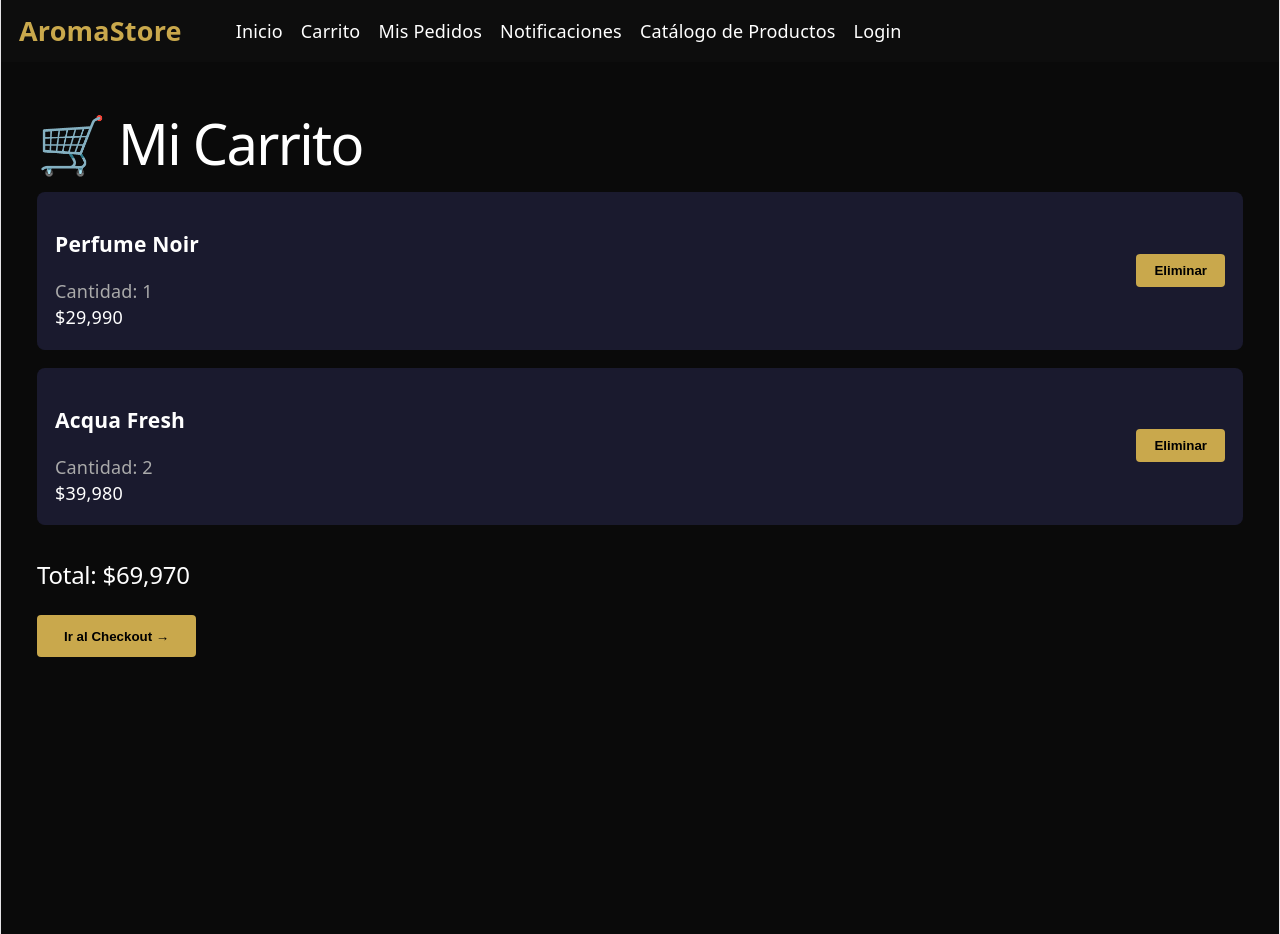
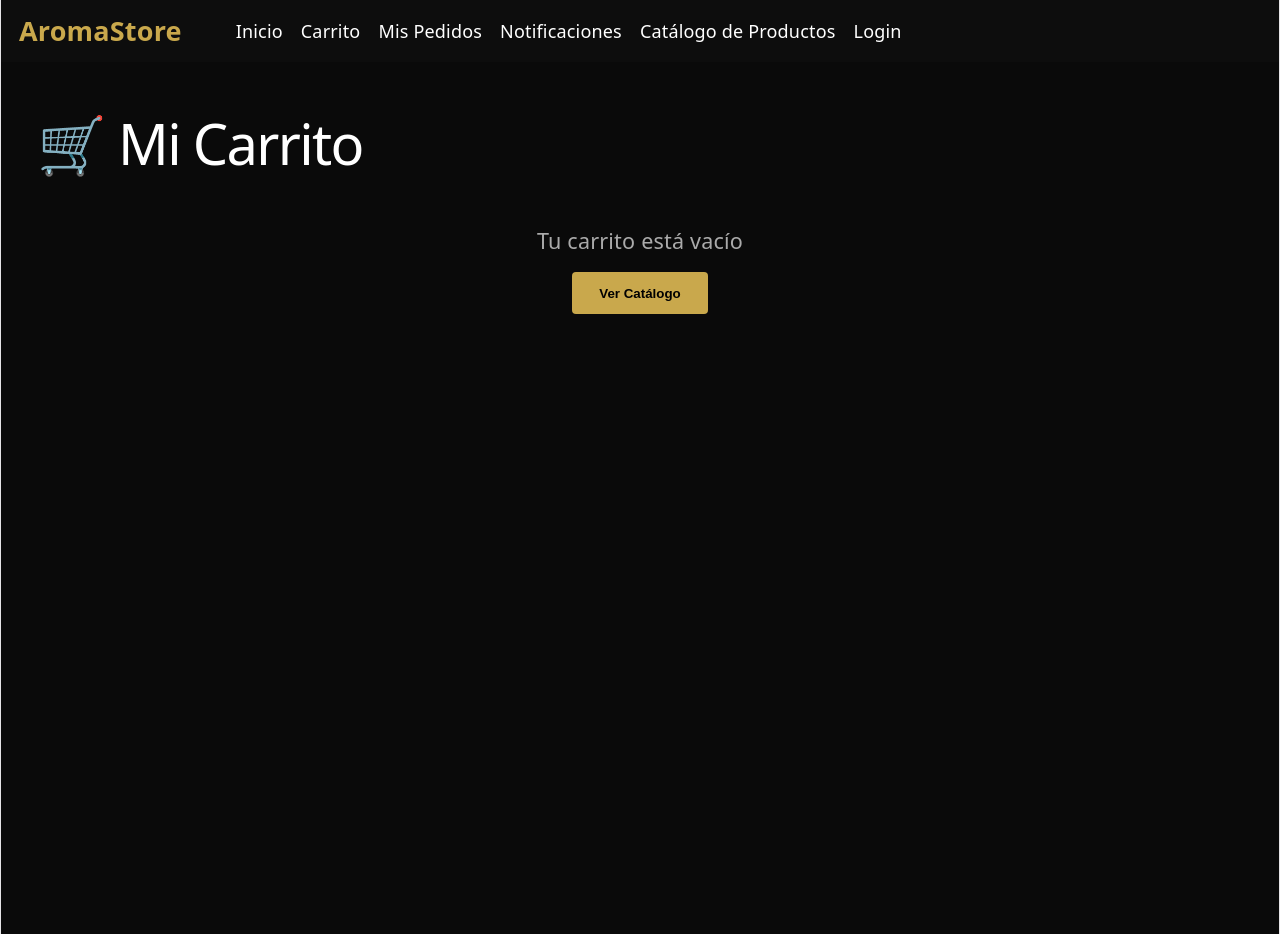
Before and after one commit to Diego-Back-End/aromastore-frontend, a React (Vite) app: page /carrito in a window 1280 px wide. Built offline with nearby package versions, Linux system fonts and the light colour scheme.

Commit message:
feat: Carrito usa context global sin datos hardcodeados

```diff
--- a/src/pages/Carrito.jsx
+++ b/src/pages/Carrito.jsx
@@ -1,40 +1,70 @@
-import { useState } from 'react'
 import { useNavigate } from 'react-router-dom'
+import { useCarrito } from '../context/CarritoContext'
 
 function Carrito() {
   const navigate = useNavigate()
-
-  const [items, setItems] = useState([
-    { id: 1, nombre: 'Perfume Noir', precio: 29990, cantidad: 1 },
-    { id: 2, nombre: 'Acqua Fresh', precio: 19990, cantidad: 2 },
-  ])
-
-  const total = items.reduce((acc, item) => acc + item.precio * item.cantidad, 0)
-
-  const eliminar = (id) => {
-    setItems(items.filter(item => item.id !== id))
-  }
+  const { items, eliminarDelCarrito, total } = useCarrito()
 
   return (
-    <div style={{ padding: '2rem', backgroundColor: '#0a0a0a', minHeight: '100vh' }}>
+    <div style={{ backgroundColor: '#0a0a0a', minHeight: '100vh', padding: '2rem' }}>
       <h1 style={{ color: '#ffffff', marginBottom: '2rem' }}>🛒 Mi Carrito</h1>
+
       {items.length === 0 ? (
-        <p style={{ color: '#aaaaaa' }}>Tu carrito está vacío</p>
+        <div style={{ textAlign: 'center', marginTop: '4rem' }}>
+          <p style={{ color: '#aaaaaa', fontSize: '1.2rem', marginBottom: '1rem' }}>
+            Tu carrito está vacío
+          </p>
+          <button onClick={() => navigate('/catalogo-productos')} style={{
+            padding: '0.75rem 1.5rem', backgroundColor: '#c9a84c',
+            color: '#000000', fontWeight: 'bold', border: 'none',
+            borderRadius: '4px', cursor: 'pointer'
+          }}>
+            Ver Catálogo
+          </button>
+        </div>
       ) : (
-        <>
+        <div style={{ maxWidth: '800px', margin: '0 auto' }}>
           {items.map(item => (
-            <div key={item.id} style={{ display: 'flex', justifyContent: 'space-between', alignItems: 'center', borderBottom: '1px solid #1a1a2e', padding: '1rem 0', backgroundColor: '#1a1a2e', marginBottom: '1rem', borderRadius: '8px', padding: '1rem' }}>
+            <div key={item.id} style={{
+              display: 'flex', justifyContent: 'space-between',
+              alignItems: 'center', backgroundColor: '#1a1a2e',
+              marginBottom: '1rem', borderRadius: '8px',
+              padding: '1.5rem', border: '1px solid #2a2a4e'
+            }}>
               <div>
-                <h3 style={{ color: '#ffffff' }}>{item.nombre}</h3>
+                <h3 style={{ color: '#ffffff', marginBottom: '0.25rem' }}>{item.nombre}</h3>
                 <p style={{ color: '#aaaaaa' }}>Cantidad: {item.cantidad}</p>
-                <p style={{ color: '#ffffff' }}>${(item.precio * item.cantidad).toLocaleString()}</p>
+                <p style={{ color: '#c9a84c', fontWeight: 'bold' }}>
+                  ${(item.precio * item.cantidad).toLocaleString()}
+                </p>
               </div>
-              <button onClick={() => eliminar(item.id)} style={{ padding: '0.5rem 1rem', backgroundColor: '#c9a84c', color: '#000000', fontWeight: 'bold', border: 'none', borderRadius: '4px', cursor: 'pointer' }}>Eliminar</button>
+              <button onClick={() => eliminarDelCarrito(item.id)} style={{
+                padding: '0.5rem 1rem', backgroundColor: 'transparent',
+                color: '#ff4444', fontWeight: 'bold',
+                border: '1px solid #ff4444', borderRadius: '4px', cursor: 'pointer'
+              }}>
+                Eliminar
+              </button>
             </div>
           ))}
-          <h2 style={{ color: '#ffffff', marginTop: '2rem' }}>Total: ${total.toLocaleString()}</h2>
-          <button onClick={() => navigate('/checkout')} style={{ padding: '0.75rem 1.5rem', backgroundColor: '#c9a84c', color: '#000000', fontWeight: 'bold', border: 'none', borderRadius: '4px', cursor: 'pointer', marginTop: '1rem' }}>Ir al Checkout →</button>
-        </>
+
+          <div style={{
+            backgroundColor: '#1a1a2e', borderRadius: '8px',
+            padding: '1.5rem', marginTop: '1rem',
+            border: '1px solid #c9a84c'
+          }}>
+            <h2 style={{ color: '#ffffff', marginBottom: '1rem' }}>
+              Total: <span style={{ color: '#c9a84c' }}>${total.toLocaleString()}</span>
+            </h2>
+            <button onClick={() => navigate('/checkout')} style={{
+              width: '100%', padding: '0.75rem', backgroundColor: '#c9a84c',
+              color: '#000000', fontWeight: 'bold', border: 'none',
+              borderRadius: '4px', cursor: 'pointer', fontSize: '1rem'
+            }}>
+              Ir al Checkout →
+            </button>
+          </div>
+        </div>
       )}
     </div>
   )
```
